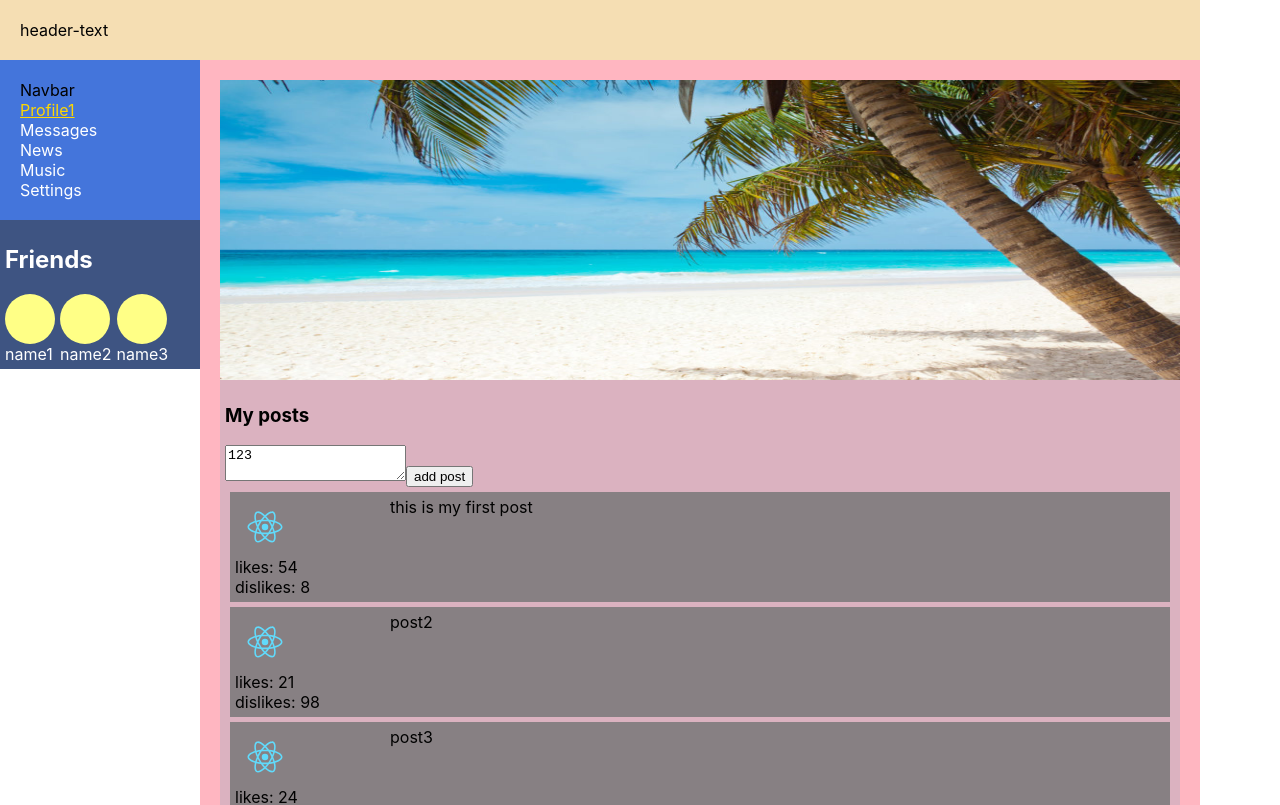
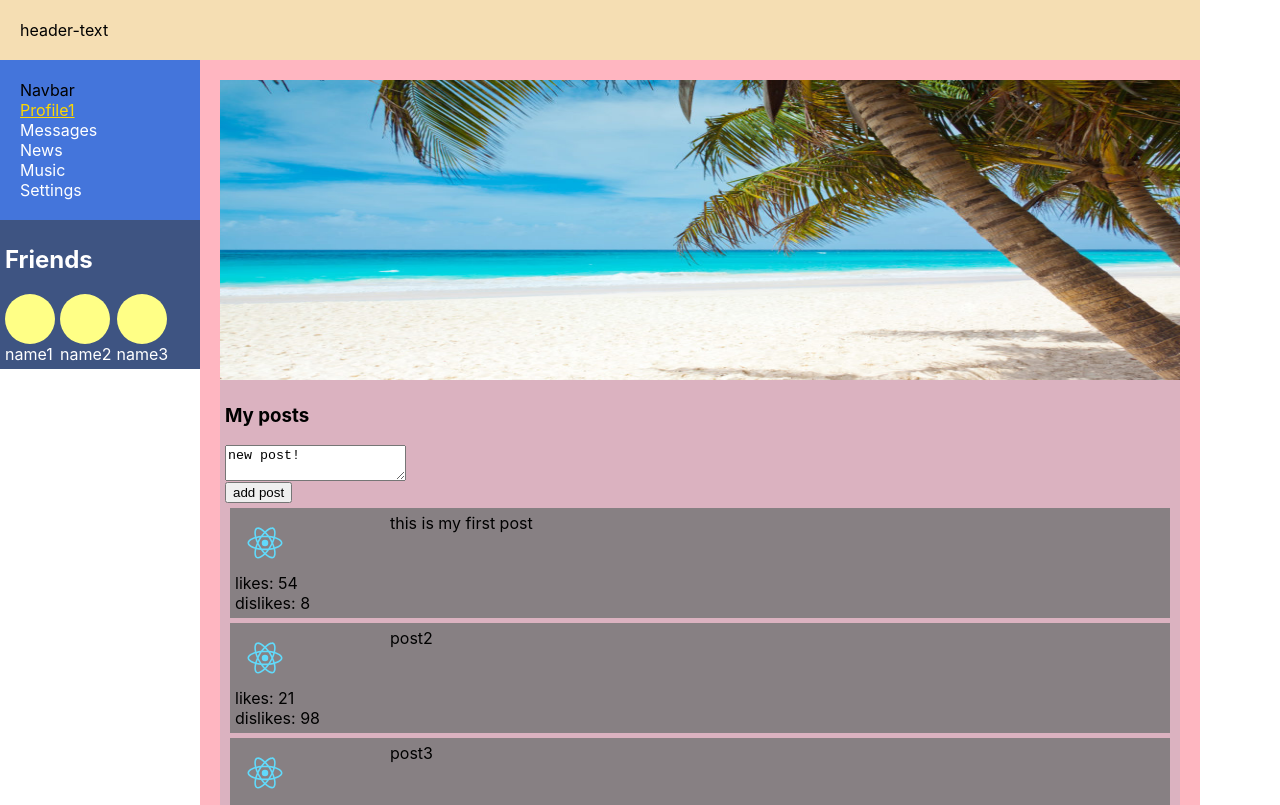
Before and after one commit to bis-16/react-social, a React (Create React App) app: page /profile in a window 1280 px wide. Shown: the top 805 px of the page. Built offline with nearby package versions, Linux system fonts and the light colour scheme; the HTML template or start-up script is replaced by a standard one.

Commit message:
add post form

```diff
--- a/src/App.js
+++ b/src/App.js
@@ -22,7 +22,7 @@ function App(props) {
                 <div className={"appWrapperContent"}>
                     <Routes> {/*Routes === Switch*/}
                         <Route path={'/dialogs'} element={<Dialogs state={props.state.dialogsPage} />} />   {/*element === component*/}
-                        <Route path={'/profile'} element={<Profile state={props.state.profilePage} />} />
+                        <Route path={'/profile'} element={<Profile state={props.state.profilePage} addNewPost={props.addNewPost}/>} />
                         <Route path={'/news'} element={<News/>} />
                         <Route path={'/music'} element={<Music/>} />
                         <Route path={'/settings'} element={<Settings/>} />
--- a/src/components/Dialogs/Dialogs.js
+++ b/src/components/Dialogs/Dialogs.js
@@ -5,15 +5,22 @@ import DialogItem from "./DialogItem/DialogItem";
 import MessageItem from "./MessageItem/MessageItem";
 
 
+function Dialogs(props) {
+
+    let newMessage = React.createRef()
 
 
-function Dialogs(props) {
+    let addMessage = () => {
+        let text = newMessage.current.value //получение значения из textarea
+        console.log('text=',text)
+        //props.addNewMessage(text)
+    }
 
     let dialogsElements = props.state.dialogsArr
         .map(item => <DialogItem dialog={item.dialog} id={item.id}/>)
 
     let messagesElements = props.state.messagesArr
-        .map(item => <MessageItem message={item.message}/>)
+        .map(item => <MessageItem message={item.message} addNewPost={props.addNewPost}/>)
 
     return (
         <div className={`${s.grid}`}>
@@ -24,7 +31,14 @@ function Dialogs(props) {
 
             <div className={s.messages}>
                 {messagesElements}
+
+                <div>
+                    <textarea ref={newMessage}>12345</textarea>
+                    <button onClick={addMessage}>Send</button>
+                </div>
             </div>
+
+
 
         </div>
     );
--- a/src/components/Dialogs/Dialogs.module.css
+++ b/src/components/Dialogs/Dialogs.module.css
@@ -20,3 +20,7 @@
 .message{
 
 }
+
+textarea{
+    display: block;
+}
--- a/src/components/Profile/MyPosts/MyPosts.js
+++ b/src/components/Profile/MyPosts/MyPosts.js
@@ -6,12 +6,21 @@ function MyPosts(props) {
 
     let postsElements = props.state.postsArr
         .map( post => <Post id={props.id} message={post.message} likes={post.likes} dislikes={post.dislikes}/>)
+
+    let newPostElement = React.createRef()
+
+    let addPost = () => {
+        let text = newPostElement.current.value
+        props.addNewPost(text)
+        //console.log('text=',text)
+    }
+
     return (
         <div className={s.myposts}>
             <h3>My posts</h3>
             <div className={s.addItem}>
-                <textarea>123</textarea>
-                <button>add post</button>
+                <textarea ref={newPostElement}>new post!</textarea>
+                <button onClick={addPost}>add post</button>
             </div>
             <div>
                 {postsElements}
--- a/src/components/Profile/Profile.js
+++ b/src/components/Profile/Profile.js
@@ -12,7 +12,7 @@ function Profile(props) {
             {/*<div>*/}
             {/*    profile-text*/}
             {/*</div>*/}
-            <MyPosts state={props.state}/>
+            <MyPosts state={props.state} addNewPost={props.addNewPost}/>
         </div>
 
     );
--- a/src/components/myState/myState.js
+++ b/src/components/myState/myState.js
@@ -1,3 +1,5 @@
+import {renderTree} from "../../render";
+
 let state = {
     profilePage: {
         postsArr: [
@@ -27,4 +29,16 @@ let state = {
 
 }
 
+export let addNewPost = (postMessage) => {
+    let newPost = {
+        id: 5,
+        message: postMessage,
+        likes: 0,
+        dislikes: 0
+    }
+
+    state.profilePage.postsArr.push(newPost)
+    renderTree(state)
+}
+
 export default state;
--- a/src/index.js
+++ b/src/index.js
@@ -3,15 +3,15 @@ import ReactDOM from 'react-dom';
 import './index.css';
 import App from './App';
 import reportWebVitals from './reportWebVitals';
-import state from "./components/myState/myState";
+import state, {addNewPost} from "./components/myState/myState";
+import {renderTree} from "./render";
 
 
-ReactDOM.render(
-  <React.StrictMode>
-    <App state = {state} />
-  </React.StrictMode>,
-  document.getElementById('root')
-);
+// addNewPost("qwe");
+renderTree(state)
+
+
+
 
 // If you want to start measuring performance in your app, pass a function
 // to log results (for example: reportWebVitals(console.log))
--- /dev/null
+++ b/src/render.js
@@ -0,0 +1,17 @@
+import ReactDOM from "react-dom";
+import React from "react";
+import App from "./App";
+import /*state,*/ {addNewPost} from "./components/myState/myState";
+
+export let renderTree = (state) => {
+
+
+    ReactDOM.render(
+        <React.StrictMode>
+            <App state={state} addNewPost={addNewPost}/>
+        </React.StrictMode>,
+        document.getElementById('root')
+    );
+
+
+}
```
